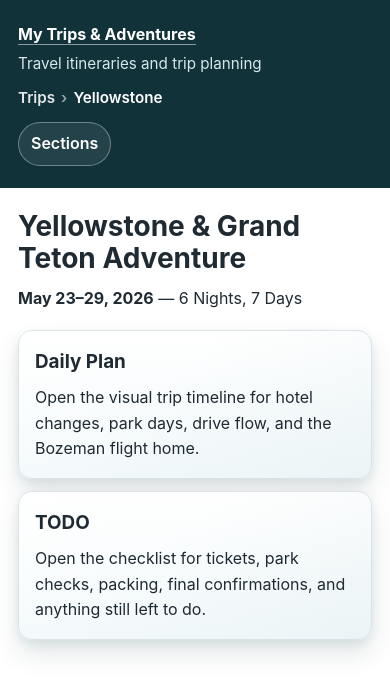
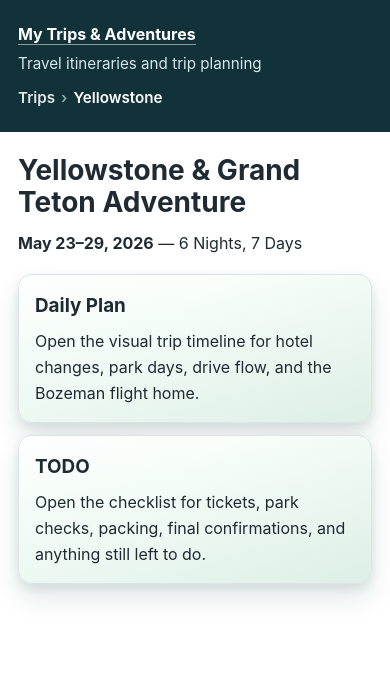
Before and after one commit to madathil22/homework, a Jekyll site: the page built from Trips/Yellowstone/index.md, in a window 390 px wide. Shown: the top 695 px of the page. Built offline with Jekyll 4.4.1, drawn with Linux system fonts in a browser that asks for light colours.

Commit message:
Simplify mobile nav and add green tint to trip cards

```diff
--- a/_layouts/default.html
+++ b/_layouts/default.html
@@ -140,35 +140,6 @@
             border-color: rgba(255, 255, 255, 0.46);
         }
 
-        .section-nav-toggle {
-            display: none;
-            margin-top: 12px;
-        }
-
-        .section-nav-toggle summary {
-            display: inline-flex;
-            align-items: center;
-            gap: 8px;
-            min-height: 38px;
-            padding: 8px 12px;
-            border: 1px solid rgba(255, 255, 255, 0.34);
-            border-radius: 999px;
-            background: rgba(255, 255, 255, 0.08);
-            color: white;
-            cursor: pointer;
-            list-style: none;
-            font-weight: 600;
-        }
-
-        .section-nav-toggle summary::-webkit-details-marker {
-            display: none;
-        }
-
-        .section-nav-toggle[open] summary {
-            background: rgba(255, 255, 255, 0.18);
-            border-color: rgba(255, 255, 255, 0.46);
-        }
-
         main {
             padding: 32px;
         }
@@ -283,12 +254,12 @@
             border: 1px solid var(--line);
             border-radius: 20px;
             background:
-                linear-gradient(180deg, rgba(255, 255, 255, 0.96), rgba(242, 249, 251, 0.92)),
-                radial-gradient(circle at top left, rgba(255, 255, 255, 0.9), transparent 42%);
+                linear-gradient(180deg, rgba(250, 255, 252, 0.98), rgba(232, 247, 239, 0.94)),
+                radial-gradient(circle at top left, rgba(255, 255, 255, 0.92), transparent 42%);
             box-shadow:
                 inset 0 1px 0 rgba(255, 255, 255, 0.95),
                 0 18px 36px rgba(22, 48, 58, 0.14),
-                0 4px 10px rgba(15, 107, 120, 0.08);
+                0 6px 14px rgba(53, 130, 94, 0.12);
             overflow: hidden;
             transition: transform 180ms ease, box-shadow 180ms ease, border-color 180ms ease, background 180ms ease;
             position: relative;
@@ -299,15 +270,15 @@
             box-shadow:
                 inset 0 1px 0 rgba(255, 255, 255, 0.95),
                 0 26px 44px rgba(22, 48, 58, 0.18),
-                0 6px 14px rgba(15, 107, 120, 0.1);
-            border-color: #b5d5dc;
+                0 8px 18px rgba(53, 130, 94, 0.16);
+            border-color: #afd7c0;
         }
 
         .quick-card::before {
             content: "";
             position: absolute;
             inset: 0;
-            background: linear-gradient(135deg, rgba(255, 255, 255, 0.45), transparent 38%, rgba(15, 107, 120, 0.04));
+            background: linear-gradient(135deg, rgba(255, 255, 255, 0.46), transparent 38%, rgba(72, 146, 101, 0.08));
             pointer-events: none;
         }
 
@@ -558,24 +529,6 @@
                 display: none;
             }
 
-            .section-nav-toggle {
-                display: block;
-            }
-
-            .section-nav-toggle .section-nav {
-                display: grid;
-                grid-template-columns: 1fr;
-                gap: 8px;
-                margin-top: 10px;
-            }
-
-            .section-nav-toggle .section-nav a {
-                justify-content: center;
-                padding: 10px 8px;
-                min-height: 42px;
-                font-size: 0.95rem;
-            }
-
             .quick-grid,
             .anchor-grid {
                 grid-template-columns: 1fr;
@@ -591,7 +544,7 @@
                 box-shadow:
                     inset 0 1px 0 rgba(255, 255, 255, 0.92),
                     0 14px 26px rgba(22, 48, 58, 0.12),
-                    0 4px 10px rgba(15, 107, 120, 0.08);
+                    0 4px 10px rgba(53, 130, 94, 0.12);
             }
 
             .anchor-card {
@@ -659,14 +612,6 @@
                 <a href="{{ '/Trips/Yellowstone/DailyActivity' | relative_url }}" class="{% if page.url contains '/Trips/Yellowstone/DailyActivity' %}is-active{% endif %}">Daily</a>
                 <a href="{{ '/Trips/Yellowstone/Todo' | relative_url }}" class="{% if page.url contains '/Trips/Yellowstone/Todo' %}is-active{% endif %}">TODO</a>
             </nav>
-            <details class="section-nav-toggle">
-                <summary>Sections</summary>
-                <nav class="section-nav" aria-label="Yellowstone sections mobile">
-                    <a href="{{ '/Trips/Yellowstone/' | relative_url }}" class="{% if page.url == '/Trips/Yellowstone/' %}is-active{% endif %}">Overview</a>
-                    <a href="{{ '/Trips/Yellowstone/DailyActivity' | relative_url }}" class="{% if page.url contains '/Trips/Yellowstone/DailyActivity' %}is-active{% endif %}">Daily</a>
-                    <a href="{{ '/Trips/Yellowstone/Todo' | relative_url }}" class="{% if page.url contains '/Trips/Yellowstone/Todo' %}is-active{% endif %}">TODO</a>
-                </nav>
-            </details>
             {% endif %}
         </header>
         <main>
```
